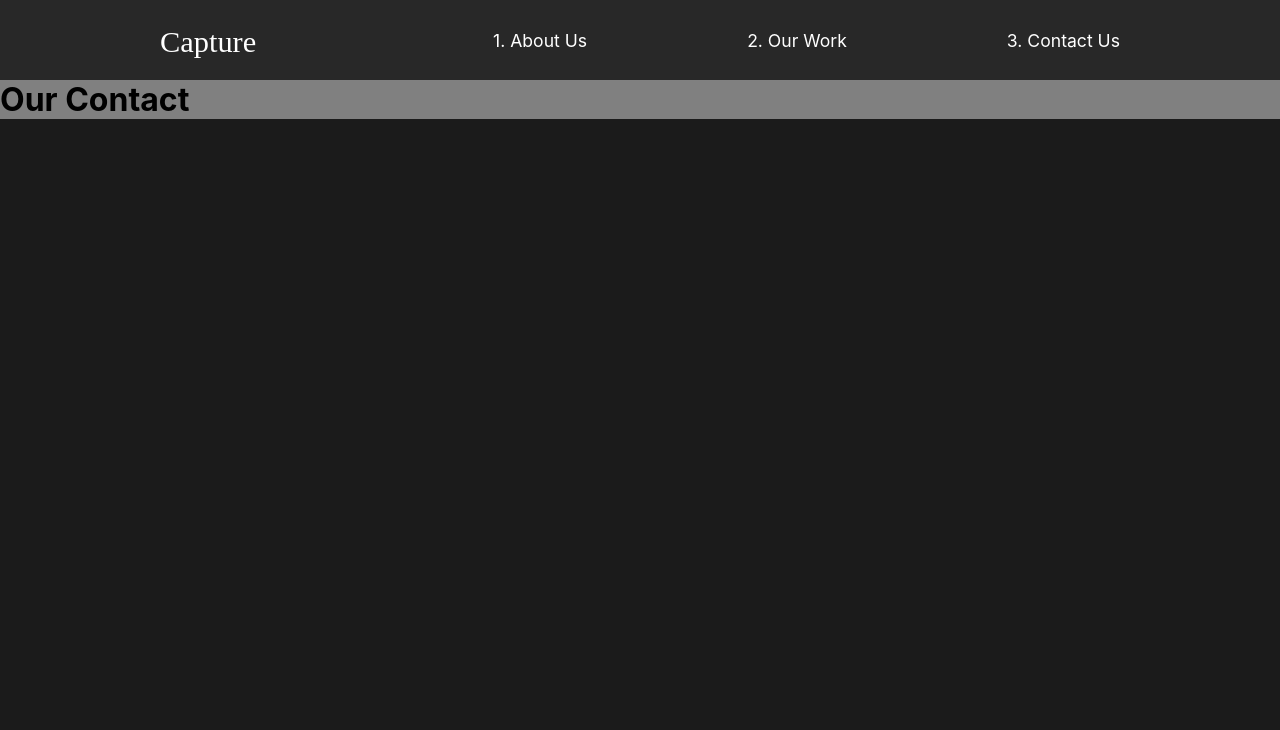
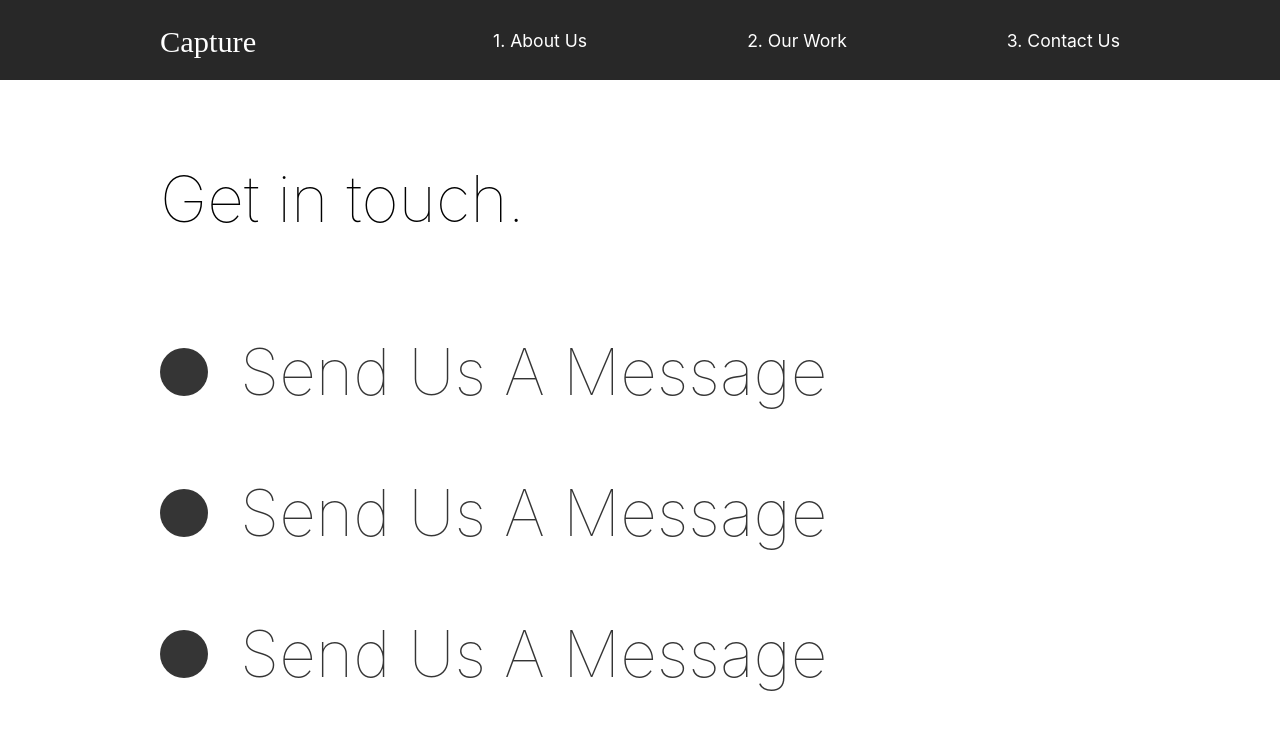
Before and after one commit to GeorgiPetrushev/creative-react-web, a React (Create React App) app: page /contact in a window 1280 px wide. Shown: the top 730 px of the page. Built offline with nearby package versions, Linux system fonts and the light colour scheme; the HTML template or start-up script is replaced by a standard one.

Commit message:
Navbar Bug Fix. Refreshing page bug fix .

```diff
--- a/src/App.js
+++ b/src/App.js
@@ -12,6 +12,12 @@
 export default function App() {
 
   const location = useLocation();
+
+  window.onload = function() {
+    setTimeout(function(){
+      window.scrollTo(0,0);
+    },1);
+  };
 
   return (
     <div className="App">
--- a/src/components/GlobalStyle.js
+++ b/src/components/GlobalStyle.js
@@ -9,6 +9,7 @@
 body{
     font-family: 'Inter', sans-serif;
     background-color: #1b1b1b;
+    overflow-x: hidden;
 }
 
 button{
--- a/src/components/Nav.js
+++ b/src/components/Nav.js
@@ -31,6 +31,9 @@
     align-items: center;
     padding: 1rem 10rem;
     background-color: #282828;
+    position: sticky;
+    top:0;
+    z-index:3;
     a{
         color: white;
         text-decoration: none;
--- /dev/null
+++ b/src/components/ScrollTop.js
@@ -0,0 +1,15 @@
+import {useEffect} from 'react';
+import {useLocation} from 'react-router-dom';
+
+const ScrollTop = () =>{
+    const {pathname} = useLocation();
+    useEffect (() =>{
+        window.scroll({
+            top:0,
+            left:0
+        })
+    },[pathname]);
+    return null;
+}
+
+export default ScrollTop;
--- a/src/pages/AboutUs.js
+++ b/src/pages/AboutUs.js
@@ -7,6 +7,7 @@
 // Add Animation
 import { motion } from 'framer-motion';
 import { pageAnimation } from '../animation';
+import ScrollTop from '../components/ScrollTop';
 
 
 const AboutUs = () => {
@@ -15,6 +16,7 @@
             <AboutSection />
             <ServicesSection />
             <FaqSection />
+            <ScrollTop />
         </motion.div>
     )
 }
--- a/src/pages/ContactUs.js
+++ b/src/pages/ContactUs.js
@@ -1,12 +1,73 @@
 import React from 'react';
 // Add Animation
 import { motion } from 'framer-motion';
-import { pageAnimation } from '../animation';
+import { pageAnimation, titleAnimation} from '../animation';
+import styled from 'styled-components';
+import ScrollTop from '../components/ScrollTop';
 
 const ContactUs = () =>{
     return(
-        <motion.h1 variants={pageAnimation} initial='hidden' animate='show' exit='exit' style={{backgroundColor: 'grey'}}>Our Contact</motion.h1>
+        <ContactStyle  variants={pageAnimation}
+                    initial='hidden'
+                    animate='show' exit='exit'
+                    style={{backgroundColor: '#fff'}}>
+                         <Title>
+                             <Hide>
+                                <motion.h2 variants={titleAnimation}>
+                                    Get in touch.
+                                </motion.h2>
+                              </Hide>
+                        </Title>
+                        <div>
+                            <Hide>
+                                <Social variants={titleAnimation}>
+                                    <Circle />
+                                    <h2>Send Us A Message</h2>
+                                </Social>
+                            </Hide>
+                            <Hide>
+                                <Social variants={titleAnimation}>
+                                    <Circle />
+                                    <h2>Send Us A Message</h2>
+                                </Social>
+                            </Hide>
+                            <Hide>
+                                <Social variants={titleAnimation}>
+                                    <Circle />
+                                    <h2>Send Us A Message</h2>
+                                </Social>
+                            </Hide>
+                        </div>
+                        <ScrollTop />
+        </ContactStyle>
     )
 }
 
+const ContactStyle = styled(motion.div)`
+    padding: 5rem 10rem;
+    color: #353535;
+    min-height: 90vh;
+`
+const Title = styled.div`
+    margin-bottom: 4rem;
+    color: black;
+`;
+const Hide = styled.div`
+    overflow: hidden;
+`;
+const Circle = styled.div`
+    border-radius: 50%;
+    width: 3rem;
+    height: 3rem;
+    background-color: #353535;
+`;
+const Social = styled(motion.div)`
+    display:flex;
+    align-items:center;
+    h2{
+        margin:2rem;
+    }
+
+`;
+
 export default ContactUs;
--- a/src/pages/OurWork.js
+++ b/src/pages/OurWork.js
@@ -7,8 +7,9 @@
 import goodtimes from '../img/goodtimes-small.png';
 // Add Animation
 import { motion } from 'framer-motion';
-import {  sliderContainer, slider, pageAnimation, fade, photoAnimation, lineAnimation } from '../animation';
-import {useScroll} from '../components/useScroll';
+import { sliderContainer, slider, pageAnimation, fade, photoAnimation, lineAnimation } from '../animation';
+import { useScroll } from '../components/useScroll';
+import ScrollTop from '../components/ScrollTop';
 
 
 const OurWork = () =>{
@@ -47,6 +48,7 @@
                         <img src={goodtimes} alt='athlete'></img>
                     </Link>
                 </Movie>
+                <ScrollTop />
             </Work>
     )
 }
```
